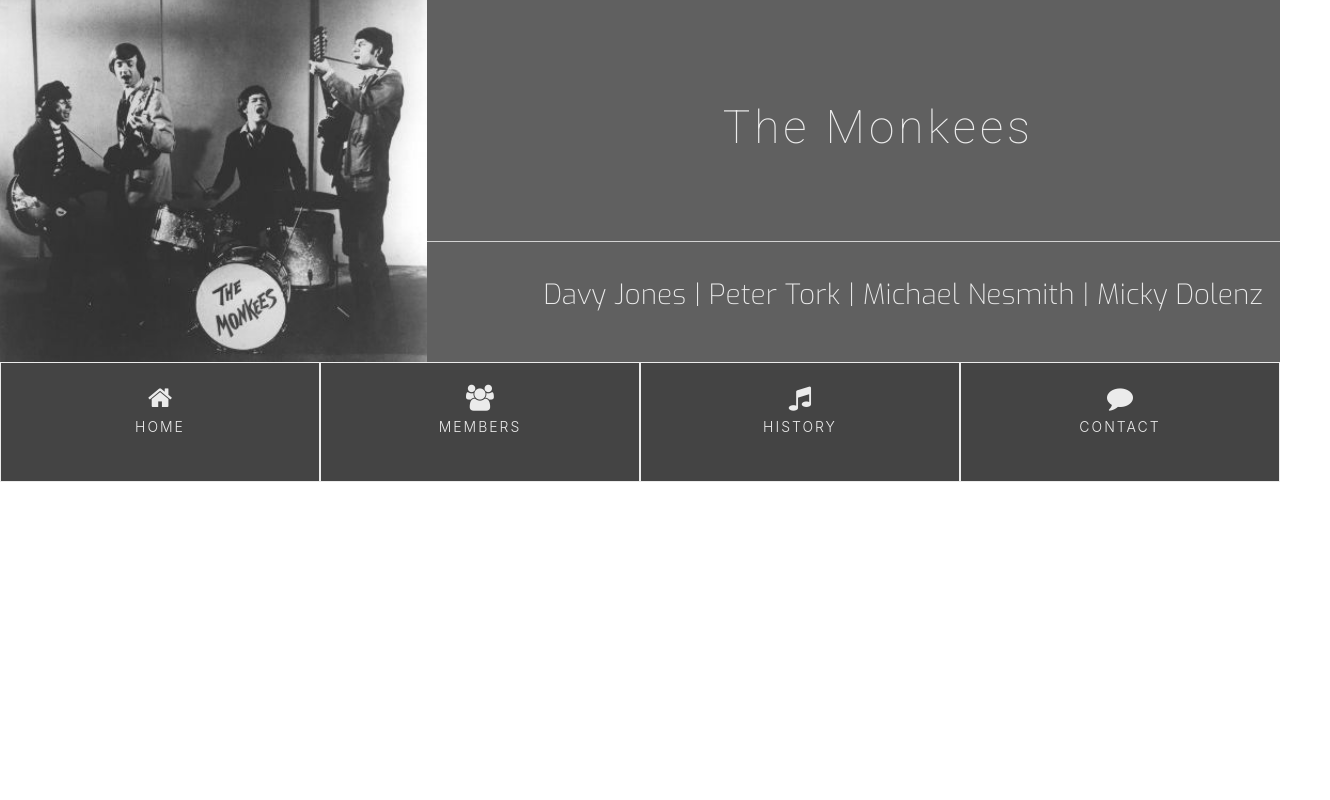
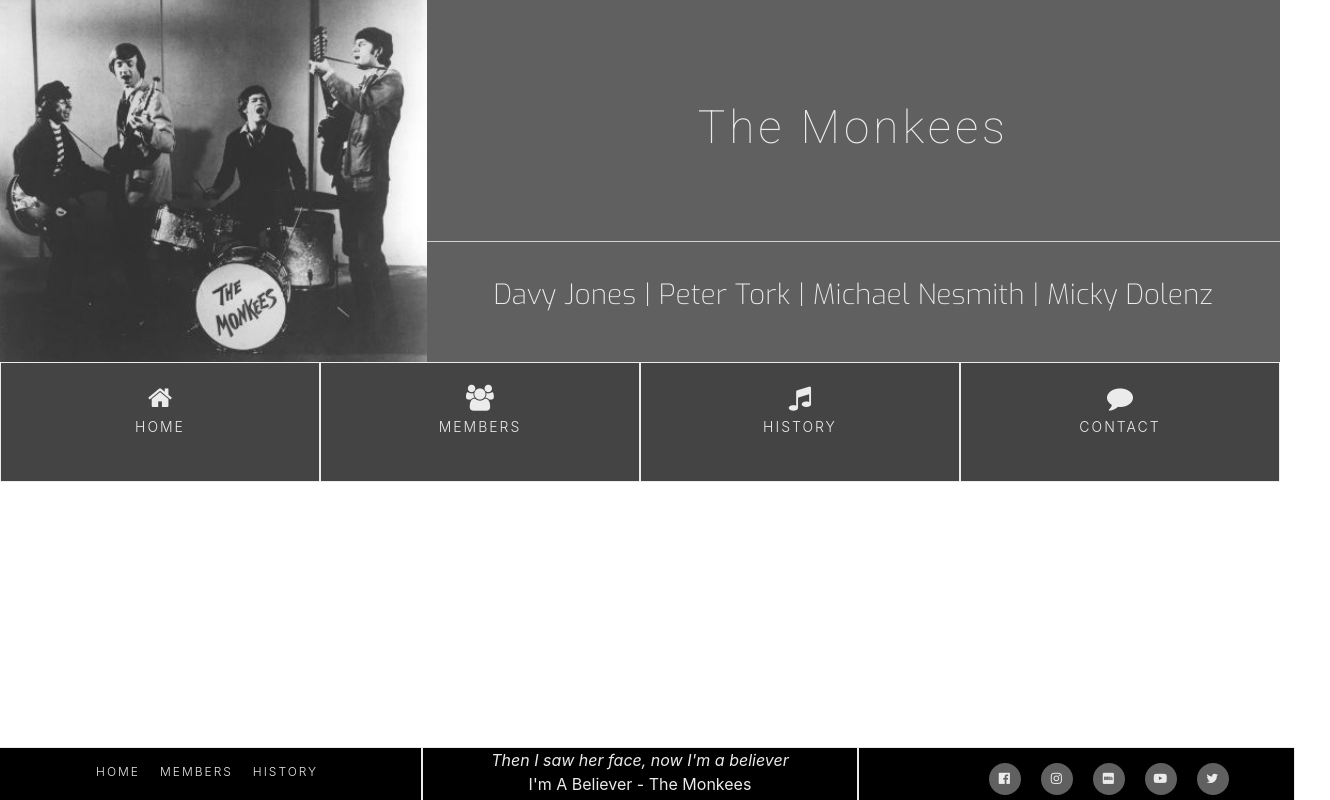
Before and after one commit to Code-Institute-Submissions/the-monkees-24, a plain HTML site: page index.html in a window 1280 px wide. Shown: the whole page, 1330 px wide, since content can reach past the window. Drawn offline with nearby package versions, Linux system fonts and the light colour scheme.

Commit message:
created the footer

```diff
--- a/assets/css/style.css
+++ b/assets/css/style.css
@@ -10,14 +10,44 @@
     background-color: #444444;
 }
 
+.ui-footer-color {
+    background-color: #000000;
+    border: 1px solid #ebebeb;
+}
+
+
+/* ---------- Special Margins/Paddings/Text ---------- */
+
+h1,
+h2,
+h3,
+h4 {
+    margin: 0;
+}
+
+.uppercase {
+    text-transform: uppercase;
+}
+
+.general-sub {
+    font-family: "Exo", sans-serif;
+    font-weight: 300;
+    color: #ebebeb;
+}
+
 /* ---------- Header ----------*/
 
-.heading {
-    margin-left: 50px;
+.col-md-8.lines.heading-menu {
+    padding-right: 0;
 }
 
 header {
     margin: 0;
+}
+
+.header-menu {
+    padding-left: 0;
+    padding-right: 0;
 }
 
 .logo {
@@ -109,7 +139,120 @@ header {
     letter-spacing: 2px;
 }
 
+.heading-menu {
+    padding-left: 0px;
+    padding-right: 0px;
+}
+
+header div div .col-md-8 {
+    padding-right: 0px;
+}
+
+/* ---------- Hover.css ---------- */
+
 .hvr-sweep-to-bottom:before {
     background: rgba(0, 0, 0, 0.2);
     height: 120px;
 }
+
+/* ---------- Footer ---------- */
+
+footer {
+    min-height: 80px;
+    position: fixed;
+    width: 100%;
+    left: 0px;
+    bottom: -27px;
+}
+
+footer .footer-links {
+    margin: 0;
+    padding-left: 90px;
+    overflow: hidden;
+    list-style-type: none;
+
+}
+
+footer .footer-links li {
+    float: left;
+}
+
+footer .footer-links li a {
+    display: block;
+    color: #ebebeb;
+    text-align: center;
+    padding: 15px 15px 5px 5px;
+    text-decoration: none;
+    font-size: 12px;
+    font-weight: 300;
+    letter-spacing: 2px;
+}
+
+footer .social-links {
+    padding-left: 110px;
+}
+
+.footer-quote {
+    color: #ebebeb;
+    text-align: center;
+}
+
+.footer-quote p {
+    font-style: italic;
+    padding: 0;
+    margin: 0;
+}
+
+.social-links {
+    padding-bottom: 15px;
+    padding-left: 15px;
+}
+
+.social-links li a i {
+    width: 32px;
+    height: 32px;
+    padding: 12px 0;
+    border-radius: 50%;
+    font-size: 13px;
+    line-height: 7px;
+    text-align: center;
+    background-color: #606060;
+}
+
+/* ---------- Media Queries ---------- */
+
+@media (max-width: 775px) {
+    .title {
+        font-size: 15px;
+        text-align: center;
+        margin-top: 40px;
+        margin-right: 60px;
+        padding-left: 50px;
+    }
+
+    .footer-menu {
+        padding-left: 0;
+        padding-right: 0;
+    }
+
+    footer .footer-links {
+        padding-left: 45px;
+    }
+}
+
+@media (max-width: 375px) {
+    .name {
+        margin-left: 25px;
+        margin-right: 25px;
+    }
+
+    .title {
+        font-size: 10px;
+        margin-right: 20px;
+        padding-left: 25px;
+    }
+
+    footer .footer-links {
+        padding-left: 57px;
+    }
+}
--- a/index.html
+++ b/index.html
@@ -11,34 +11,33 @@
         <title>The Monkees | Home</title>
     </head>
     <body>
-
+        <div class="container-fluid">
         <header>
-        <div class="row no-gutters">
+            <div class="row">
                 <a href="index.html" class="col-md-4 logo">
-
                 </a>
-            <div class="col-md-8 lines">
+                <div class="col-md-8 lines heading-menu">
                     <div class="row no-gutters bg-color-name-title lines">
-                    <div class="col heading">
+                        <div class="col-md-12">
                             <h1 class="name">The Monkees</h1>
                         </div>
                         <div class="col-md-12 lines">
                             <hr class="line">
                         </div>
-                    <div class="col-md-12 heading">
+                        <div class="col-md-12">
                             <h2 class="title">Davy Jones | Peter Tork | Michael Nesmith | Micky Dolenz</h2>
                         </div>
                     </div>
                 </div>
             </div>
-        <div class="row no-gutters">
-            <div class="col">
+            <div class="row">
+                <div class="header-menu col-md-12 heading-menu">
                     <ul id="nav" class="list-inline menucontainer">
                         <li class="col-6 col-sm-3 ui-menu-color list-inline-item menuitem">
-                        <a href="#" class="hvr-sweep-to-bottom"><i class="fa fa-home" aria-hidden="true"></i><span>Home</span></a>
+                            <a href="index.html" class="hvr-sweep-to-bottom"><i class="fa fa-home" aria-hidden="true"></i><span>Home</span></a>
                         </li>
                         <li class="col-6 col-sm-3 ui-menu-color list-inline-item menuitem">
-                        <a href="#" class="hvr-sweep-to-bottom"><i class="fa fa-users" aria-hidden="true"></i><span>Members</span></a>
+                            <a href="members.html" class="hvr-sweep-to-bottom"><i class="fa fa-users" aria-hidden="true"></i><span>Members</span></a>
                         </li>
                         <li class="col-6 col-sm-3 ui-menu-color list-inline-item menuitem">
                             <a href="#" class="hvr-sweep-to-bottom"><i class="fa fa-music" aria-hidden="true"></i><span>History</span></a>
@@ -56,8 +55,55 @@
         </section>
 
         <footer>
-
+            <div class="row">
+                <div class="footer-menu col-md-6 col-lg-4 ui-footer-color d-none d-sm-block">
+                    <ul class="uppercase footer-links">
+                        <li><a href="index.html"><span>Home</span></a></li>
+                        <li><a href="members.html"><span>Members</span></a></li>
+                        <li><a href="#"><span>History</span></a></li>
+                        <li><a href="#"><span>Contact</span></a></li>
+                    </ul>
+                </div>
+                <div class="col-lg-4 ui-footer-color footer-quote d-none d-lg-block d-xl-block">
+                    <p>Then I saw her face, now I'm a believer</p>
+                    <span>I'm A Believer - The Monkees</span>
+                </div>
+                <div class="col-sm-12 col-md-6 col-lg-4 ui-footer-color">
+                    <ul class="list-inline footer-links social-links">
+                        <li class="list-inline-item">
+                            <a href="https://en-gb.facebook.com/TheMonkees/" target="_blank">
+                                <i class="fa fa-facebook-official" aria-hidden="true"></i>
+                                <span class="sr-only">Facebook</span>
+                            </a>
+                        </li>
+                        <li class="list-inline-item">
+                            <a href="https://www.instagram.com/themonkees/?hl=en" target="_blank">
+                                <i class="fa fa-instagram" aria-hidden="true"></i>
+                                <span class="sr-only">Instagram</span>
+                            </a>
+                        </li>
+                        <li class="list-inline-item">
+                            <a href="https://www.imdb.com/name/nm1119068/" target="_blank">
+                                <i class="fa fa-imdb" aria-hidden="true"></i>
+                                <span class="sr-only">IMDb</span>
+                            </a>
+                        </li>
+                        <li class="list-inline-item">
+                            <a href="https://www.youtube.com/user/themonkees" target="_blank">
+                                <i class="fa fa-youtube-play" aria-hidden="true"></i>
+                                <span class="sr-only">YouTube</span>
+                            </a>
+                        </li>
+                        <li class="list-inline-item">
+                            <a href="https://twitter.com/TheMonkees" target="_blank">
+                                <i class="fa fa-twitter" aria-hidden="true"></i>
+                                <span class="sr-only">Twitter</span>
+                            </a>
+                        </li>
+                    </ul>
+                </div>
+            </div>
         </footer>
-
+    </div>
     </body>
 </html>
```
Lines whose indentation alone changed are shown as unchanged.
